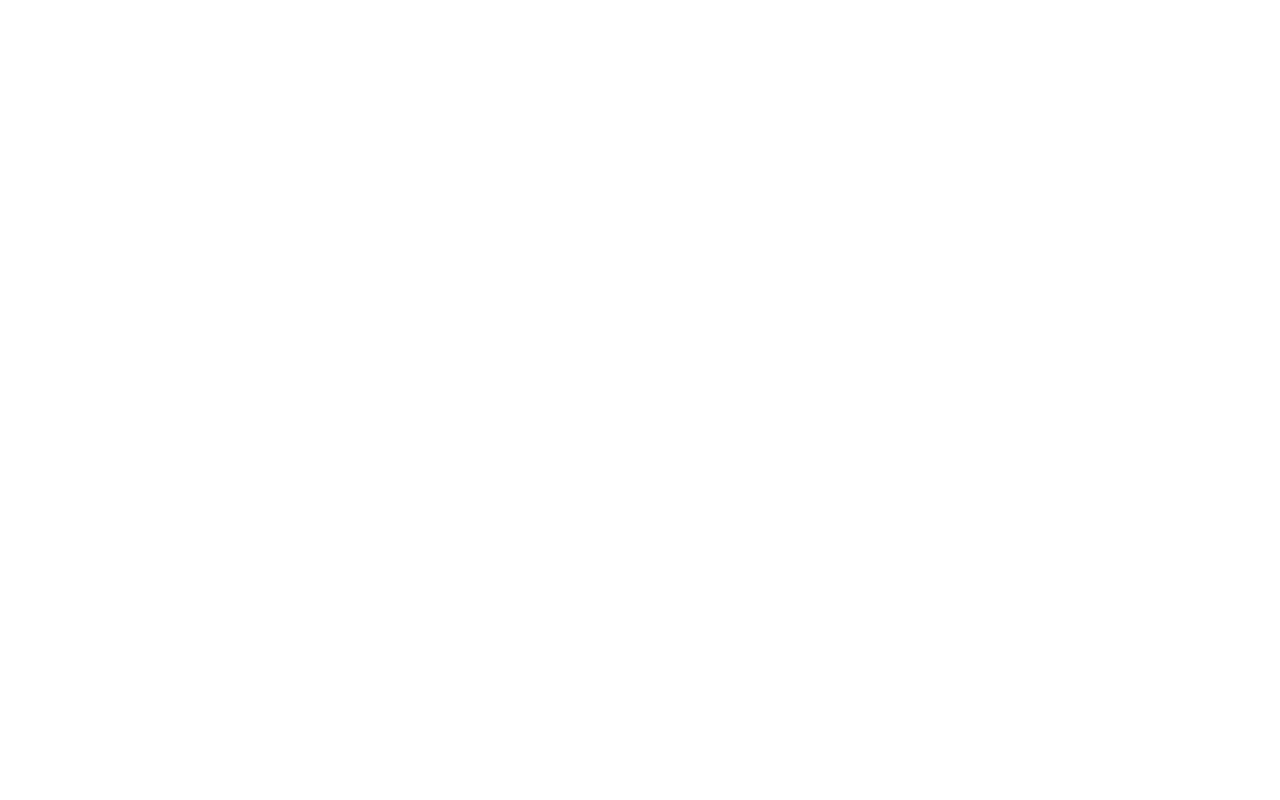
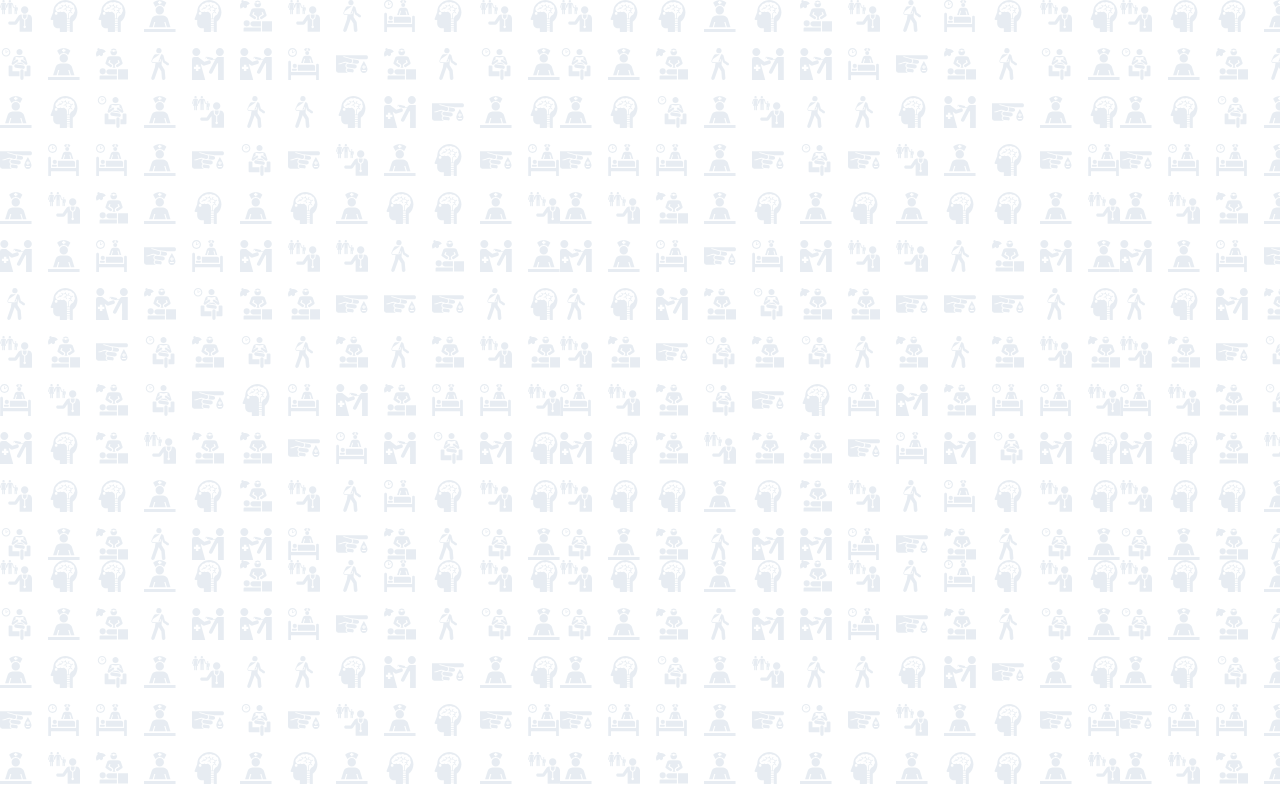
Before and after one commit to sergeiown/BeetRootEducationLesson34, a website with bundled scripts: page index.html in a window 1280 px wide. Built offline with nearby package versions, Linux system fonts and the light colour scheme; a web font is replaced by a local one.

Commit message:
begin to work with style and structure

```diff
--- a/index.html
+++ b/index.html
@@ -26,5 +26,7 @@
     <script type="module" src="./js/container.js"></script>
     <title>Drugstore shopping list</title>
   </head>
-  <body></body>
+  <body>
+    <div class="container"></div>
+  </body>
 </html>
--- a/scss/index.scss
+++ b/scss/index.scss
@@ -6,13 +6,13 @@ html {
 
   body {
     user-select: none;
-    max-width: 1200px;
-    width: 96%;
-    margin: 0 auto;
-    display: flex;
-    flex-wrap: wrap;
-    justify-content: space-around;
-    align-items: flex-start;
+  }
+
+  .container {
+    width: 100vw;
+    height: 100vh;
+    background-image: url(../img/bg.svg);
+    opacity: 0.1;
   }
 }
 
```
Also changed, not shown: css/index.css, 1 other file.
